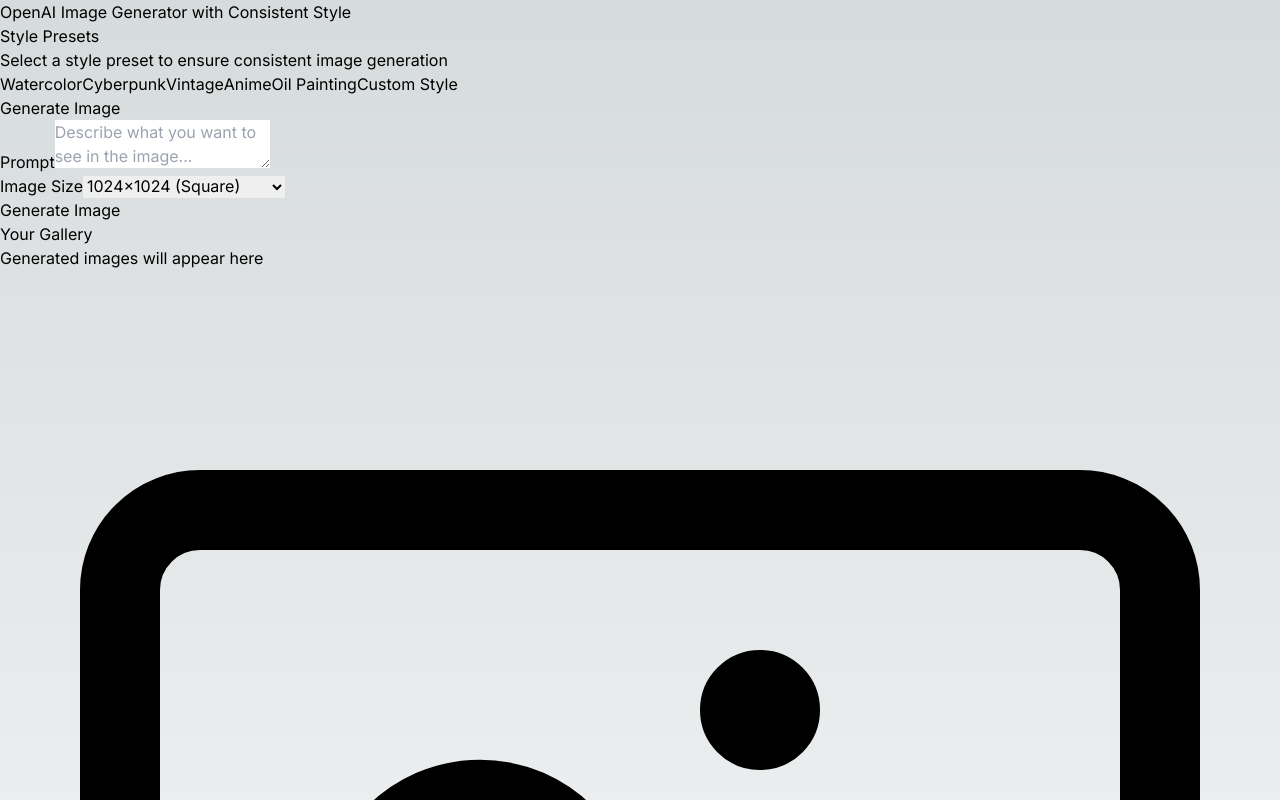
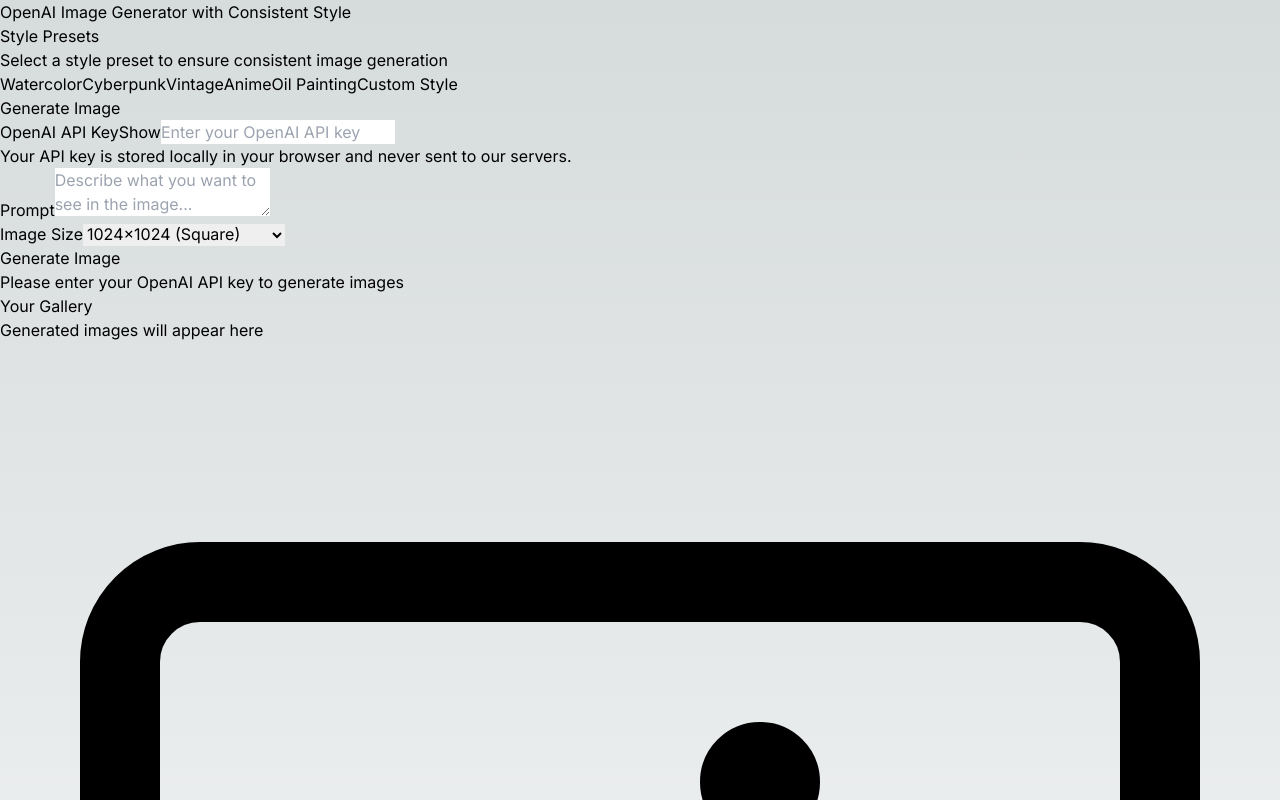
Before and after one commit to gnuser/ai-image-generator, a Next.js app: page / in a window 1280 px wide. Shown: the top 800 px of the page. Built offline with nearby package versions, Linux system fonts and the light colour scheme.

Commit message:
Enhance image generation API to accept API key from request body, with fallback to environment variable. Update ImageGenerator component to manage API key input, including local storage functionality and validation for key presence before image generation.

```diff
--- a/app/api/generate-image/route.ts
+++ b/app/api/generate-image/route.ts
@@ -1,16 +1,11 @@
 import { NextResponse } from "next/server";
 import OpenAI from "openai";
-
-// Initialize the OpenAI client with API key from environment variables
-const openai = new OpenAI({
-  apiKey: process.env.OPENAI_API_KEY,
-});
 
 export async function POST(request: Request) {
   try {
     // Parse the request body
     const body = await request.json();
-    const { prompt, size = "1024x1024" } = body;
+    const { prompt, size = "1024x1024", apiKey } = body;
 
     // Validate the request
     if (!prompt) {
@@ -19,6 +14,20 @@
         { status: 400 }
       );
     }
+
+    // Validate API key
+    const openaiApiKey = apiKey || process.env.OPENAI_API_KEY;
+    if (!openaiApiKey) {
+      return NextResponse.json(
+        { error: "OpenAI API key is required" },
+        { status: 400 }
+      );
+    }
+
+    // Initialize the OpenAI client with the provided API key
+    const openai = new OpenAI({
+      apiKey: openaiApiKey,
+    });
 
     // Validate size parameter
     const validSizes = ["1024x1024", "1024x1792", "1792x1024"];
--- a/app/components/ImageGenerator.tsx
+++ b/app/components/ImageGenerator.tsx
@@ -1,6 +1,6 @@
 "use client";
 
-import { useState } from "react";
+import { useState, useEffect } from "react";
 import { useForm } from "react-hook-form";
 
 interface ImageGeneratorProps {
@@ -11,6 +11,7 @@
 interface FormData {
   prompt: string;
   size: string;
+  apiKey: string;
 }
 
 export default function ImageGenerator({
@@ -20,15 +21,33 @@
   const [isLoading, setIsLoading] = useState(false);
   const [error, setError] = useState<string | null>(null);
   const [generatedImageUrls, setGeneratedImageUrls] = useState<string[]>([]);
+  const [showApiKey, setShowApiKey] = useState(false);
 
   const { register, handleSubmit, watch, setValue } = useForm<FormData>({
     defaultValues: {
       prompt: "",
       size: "1024x1024",
+      apiKey: "",
     },
   });
 
+  // Load the API key from localStorage on component mount
+  useEffect(() => {
+    const savedApiKey = localStorage.getItem("openai-api-key");
+    if (savedApiKey) {
+      setValue("apiKey", savedApiKey);
+    }
+  }, [setValue]);
+
   const currentPrompt = watch("prompt");
+  const apiKey = watch("apiKey");
+
+  // Save API key to localStorage when it changes
+  useEffect(() => {
+    if (apiKey) {
+      localStorage.setItem("openai-api-key", apiKey);
+    }
+  }, [apiKey]);
 
   // Apply the style to the prompt
   const getFullPrompt = () => {
@@ -51,6 +70,7 @@
         body: JSON.stringify({
           prompt: fullPrompt,
           size: data.size,
+          apiKey: data.apiKey,
         }),
       });
 
@@ -79,6 +99,29 @@
         <h2 className="card-title text-black">Generate Image</h2>
 
         <form onSubmit={handleSubmit(onSubmit)} className="flex flex-col gap-4">
+          <div className="form-control">
+            <label className="label">
+              <span className="label-text">OpenAI API Key</span>
+              <button
+                type="button"
+                className="btn btn-xs btn-ghost"
+                onClick={() => setShowApiKey(!showApiKey)}
+              >
+                {showApiKey ? "Hide" : "Show"}
+              </button>
+            </label>
+            <input
+              type={showApiKey ? "text" : "password"}
+              className="input input-bordered text-black"
+              placeholder="Enter your OpenAI API key"
+              {...register("apiKey")}
+            />
+            <div className="text-xs text-gray-500 mt-1">
+              Your API key is stored locally in your browser and never sent to
+              our servers.
+            </div>
+          </div>
+
           <div className="form-control">
             <label className="label">
               <span className="label-text">Prompt</span>
@@ -118,10 +161,16 @@
           <button
             type="submit"
             className={`btn btn-primary mt-4 ${isLoading ? "loading" : ""}`}
-            disabled={isLoading || !currentPrompt}
+            disabled={isLoading || !currentPrompt || !apiKey}
           >
             {isLoading ? "Generating..." : "Generate Image"}
           </button>
+
+          {!apiKey && (
+            <div className="text-sm text-orange-500 mt-2">
+              Please enter your OpenAI API key to generate images
+            </div>
+          )}
         </form>
 
         {error && (
```
